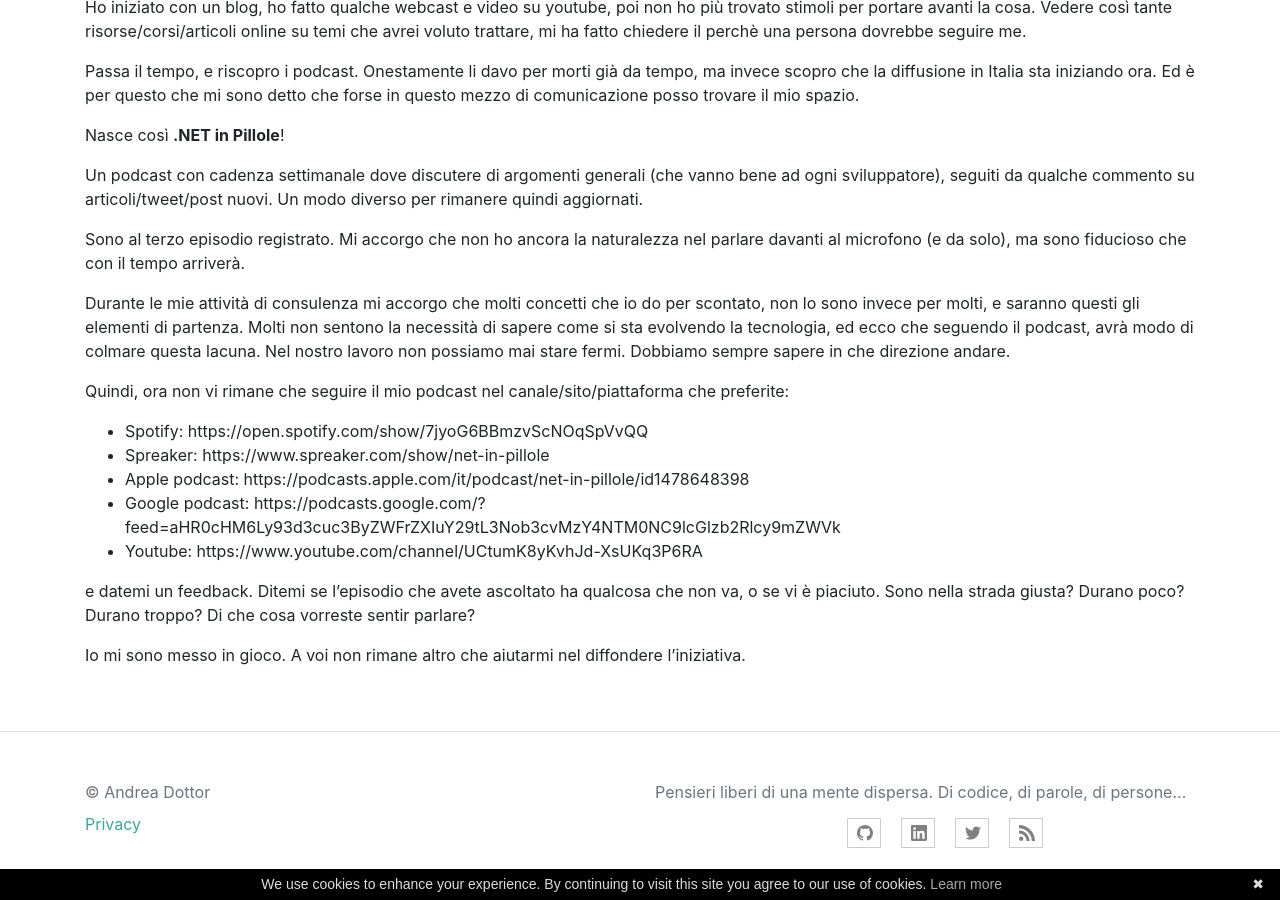
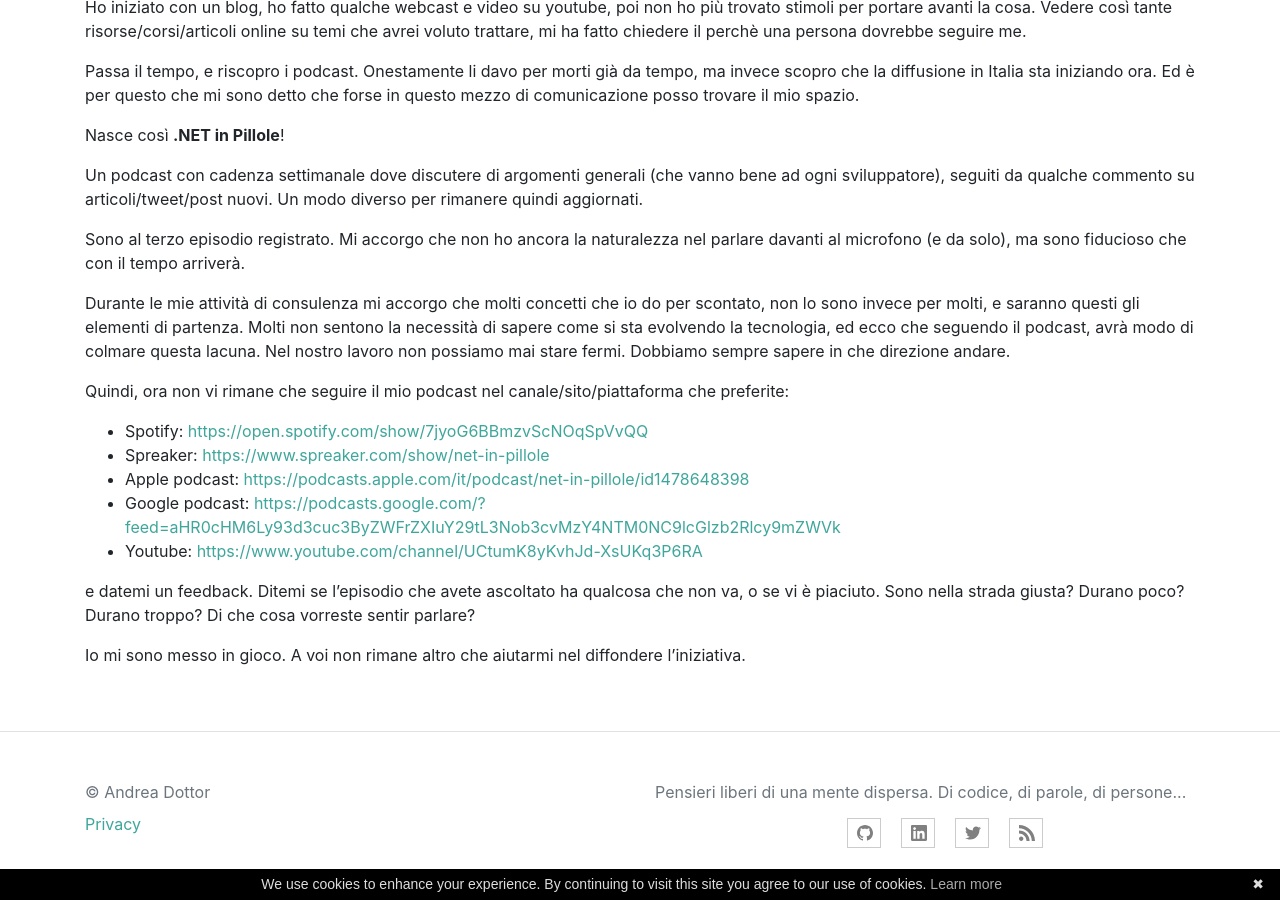
Before and after one commit to andreadottor/abc.dottor.net, a Jekyll site: the page built from _posts/2019-09-13-podcast-dotnet-in-pillole.md, in a window 1280 px wide and 900 px high, scrolled down 617 px. Built offline with Jekyll 4.4.1, drawn with Linux system fonts in a browser that asks for light colours; comment, search, counter and statistics services are not loaded; part of the change alters nothing that is shown.

Commit message:
modifica link

```diff
--- a/_posts/2019-09-13-podcast-dotnet-in-pillole.md
+++ b/_posts/2019-09-13-podcast-dotnet-in-pillole.md
@@ -24,11 +24,11 @@ Sono al terzo episodio registrato. Mi accorgo che non ho ancora la naturalezza n
 Durante le mie attività di consulenza mi accorgo che molti concetti che io do per scontato, non lo sono invece per molti, e saranno questi gli elementi di partenza. Molti non sentono la necessità di sapere come si sta evolvendo la tecnologia, ed ecco che seguendo il podcast, avrà modo di colmare questa lacuna. Nel nostro lavoro non possiamo mai stare fermi. Dobbiamo sempre sapere in che direzione andare.
 
 Quindi, ora non vi rimane che seguire il mio podcast nel canale/sito/piattaforma che preferite:
-- Spotify: https://open.spotify.com/show/7jyoG6BBmzvScNOqSpVvQQ
-- Spreaker: https://www.spreaker.com/show/net-in-pillole
-- Apple podcast: https://podcasts.apple.com/it/podcast/net-in-pillole/id1478648398
-- Google podcast: https://podcasts.google.com/?feed=aHR0cHM6Ly93d3cuc3ByZWFrZXIuY29tL3Nob3cvMzY4NTM0NC9lcGlzb2Rlcy9mZWVk
-- Youtube: https://www.youtube.com/channel/UCtumK8yKvhJd-XsUKq3P6RA
+- Spotify: [https://open.spotify.com/show/7jyoG6BBmzvScNOqSpVvQQ](https://open.spotify.com/show/7jyoG6BBmzvScNOqSpVvQQ)
+- Spreaker: [https://www.spreaker.com/show/net-in-pillole](https://www.spreaker.com/show/net-in-pillole)
+- Apple podcast: [https://podcasts.apple.com/it/podcast/net-in-pillole/id1478648398](https://podcasts.apple.com/it/podcast/net-in-pillole/id1478648398)
+- Google podcast: [https://podcasts.google.com/?feed=aHR0cHM6Ly93d3cuc3ByZWFrZXIuY29tL3Nob3cvMzY4NTM0NC9lcGlzb2Rlcy9mZWVk](https://podcasts.google.com/?feed=aHR0cHM6Ly93d3cuc3ByZWFrZXIuY29tL3Nob3cvMzY4NTM0NC9lcGlzb2Rlcy9mZWVk)
+- Youtube: [https://www.youtube.com/channel/UCtumK8yKvhJd-XsUKq3P6RA](https://www.youtube.com/channel/UCtumK8yKvhJd-XsUKq3P6RA)
 
 e datemi un feedback. Ditemi se l'episodio che avete ascoltato ha qualcosa che non va, o se vi è piaciuto. Sono nella strada giusta? Durano poco? Durano troppo? Di che cosa vorreste sentir parlare?
 
```
